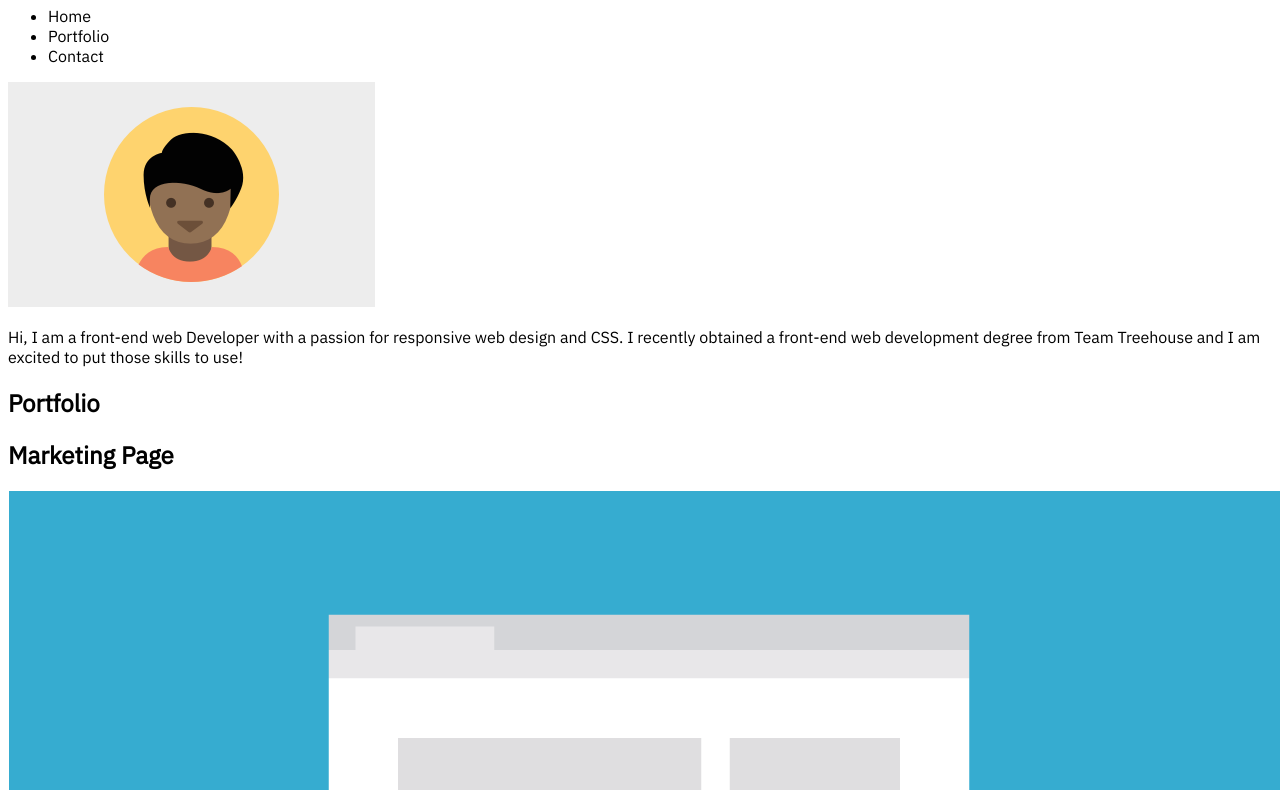
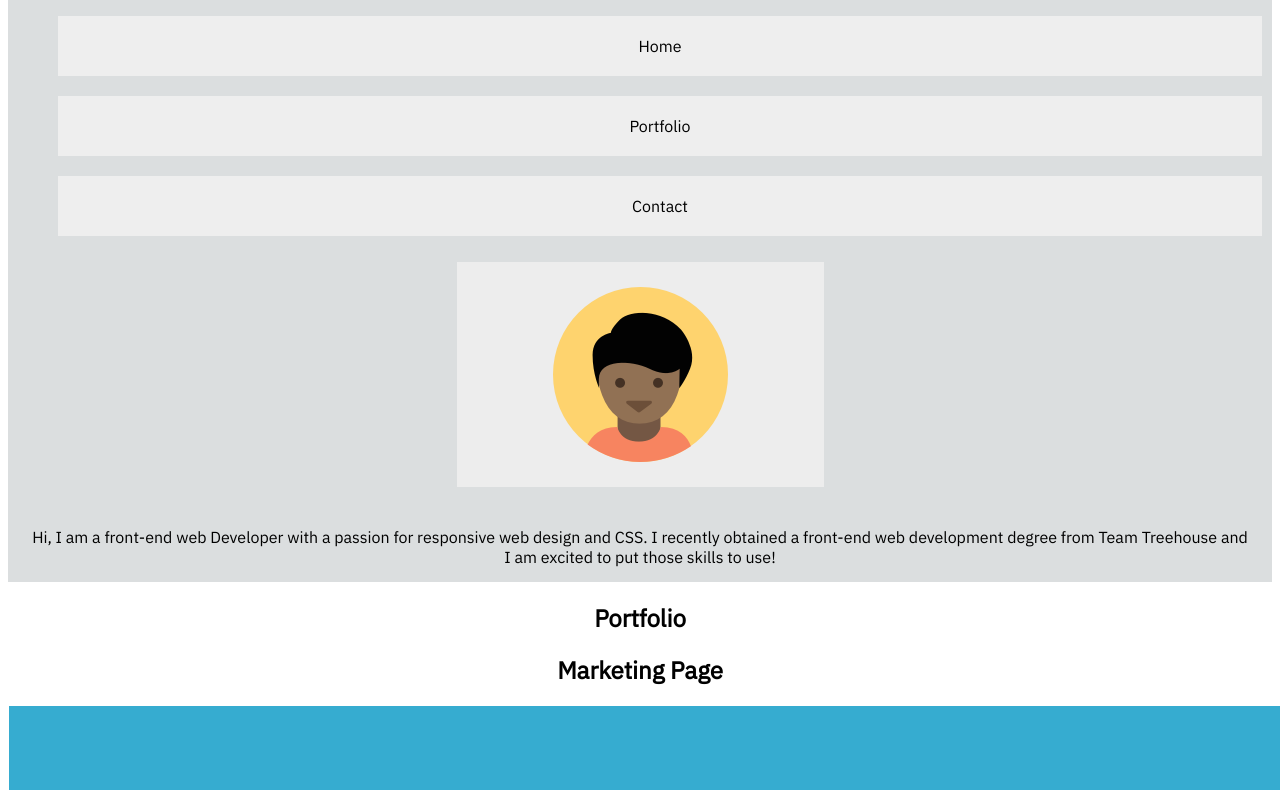
Before and after one commit to AStevens323/TechDegree-Project-2, a plain HTML site: page index.html in a window 1280 px wide. Shown: the part 79-869 px from the top of the page. Drawn offline with Linux system fonts and the light colour scheme.

Commit message:
<nav> Styling

```diff
--- a/css/styles.css
+++ b/css/styles.css
@@ -1,4 +1,66 @@
+
+
+/* =================================
+  Base Element Styles
+==================================== */
+
 * {
-    font-family: 'IBM Plex Sans', sans-serif;
     box-sizing: border-box;
 }
+
+body {
+    font-family: 'IBM Plex Sans', sans-serif;
+    line-height: normal;
+    text-align: center;
+
+}
+
+
+
+
+
+
+
+
+
+
+
+
+
+
+
+
+/* =================================
+  Base Layout Styles
+==================================== */
+
+/* ---- Navigation ---- */
+
+.main-nav li {
+    list-style:  none;
+    padding: 10px; ;
+    display: block;
+}
+
+.main-nav a {
+    color: black;
+    text-decoration: none;
+    background-color: #EEEEEE;
+    display: block;
+    padding: 20px;
+}
+
+
+
+
+/* ---- Layout Containers ---- */
+
+.main-header {
+    background-color:#DBDEDF ;
+
+}
+
+.main-header p {
+    padding: 20px 20px 15px;
+
+}
--- a/index.html
+++ b/index.html
@@ -8,14 +8,17 @@
     <link rel="preconnect" href="https://fonts.gstatic.com">
     <link href="https://fonts.googleapis.com/css2?family=IBM+Plex+Sans&display=swap" rel="stylesheet">
 </head>
+
+<body>
+    <main>
       <header class="main-header">
         <h1>Alexander Stevens</h1>
 
         <nav class="main-nav">
           <ul>
-        <li>Home</li>
-        <li>Portfolio</li>
-        <li>Contact</li>
+              <li><a href="#">Home</a></li>
+              <li><a href="#">Portfolio</a></li>
+              <li><a href="#">Contact</a></li>
           </ul>
         </nav>
 
@@ -27,8 +30,6 @@
         </div>
       </header>
 
-<body>
-    <main>
       <div class="content-container">
         <h2 class="content-title">Portfolio</h2>
 
```
Lines whose indentation alone changed are shown as unchanged.
